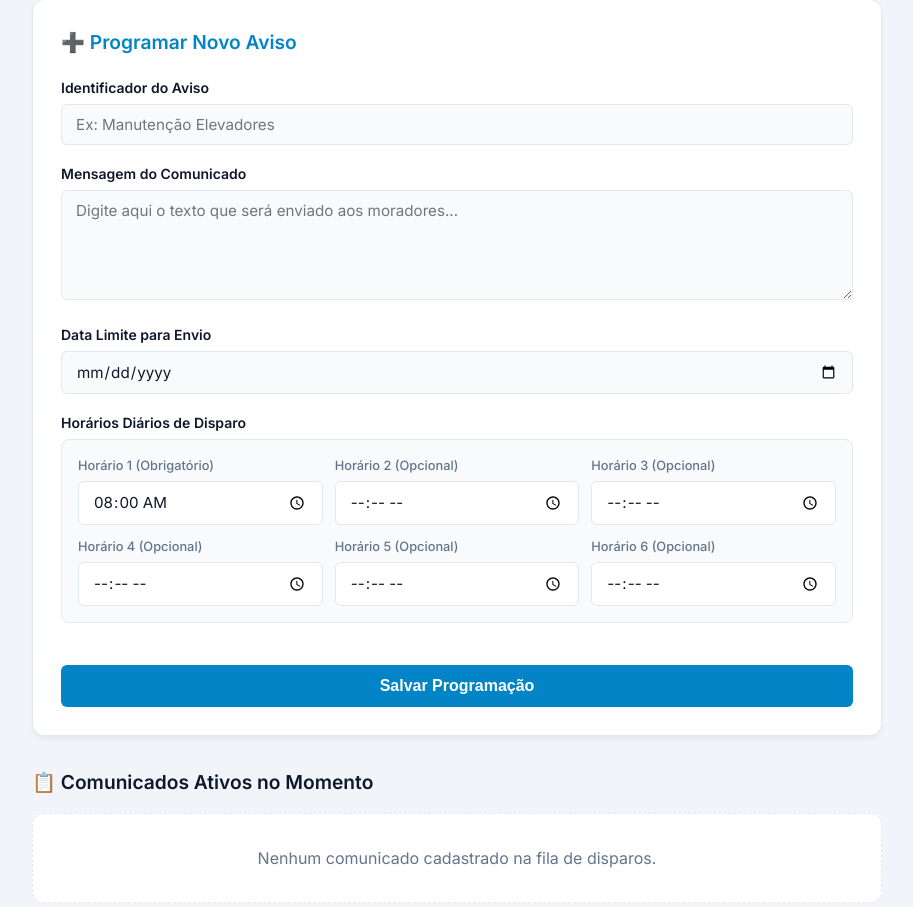
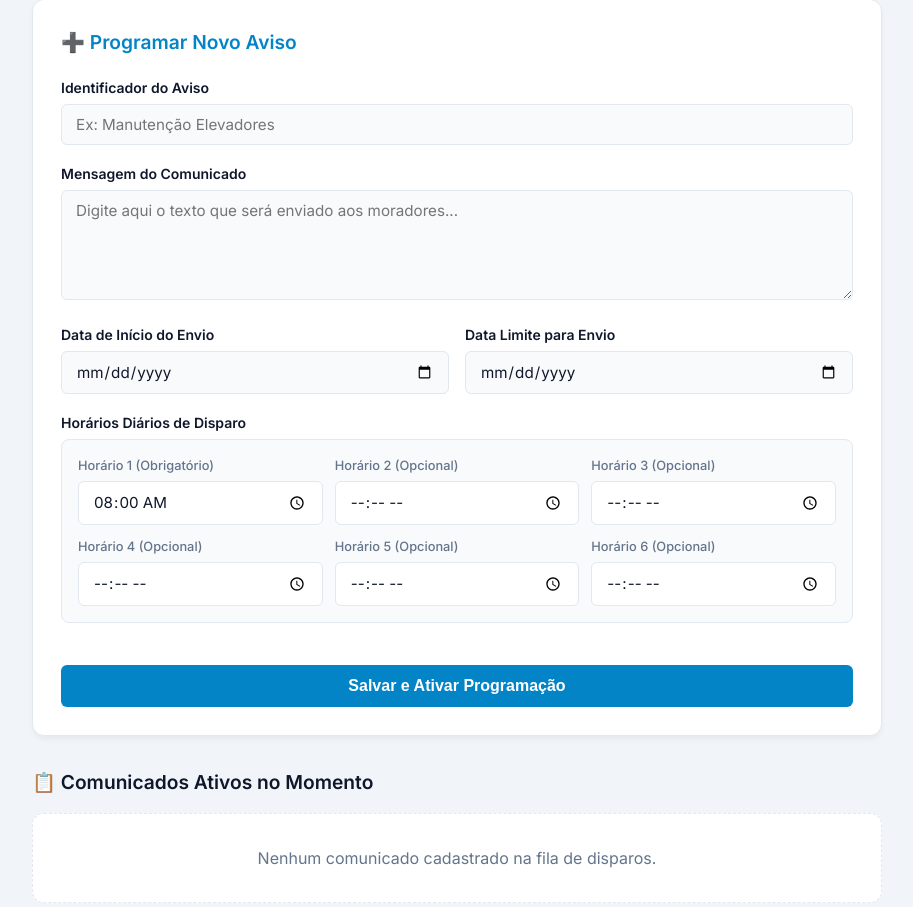
Before and after one commit to victorhadn/condominio_bot_jardins, a Flask app: page / in a window 1280 px wide. Shown: the part 397-1304 px from the top of the page, without its empty margins (183-1096 px from the left). Run offline with Flask 3, Linux system fonts and the light colour scheme.

Commit message:
Update index.html

```diff
--- a/templates/index.html
+++ b/templates/index.html
@@ -40,13 +40,13 @@
             margin: auto;
         }
 
-        /* Cabeçalho com Logo */
+        /* Cabeçalho */
         .header {
             background: var(--card-bg);
             padding: 30px;
             border-radius: 12px;
             text-align: center;
-            box-shadow: 0 4px 6px -1px rgba(0,0,0,0.05), 0 2px 4px -2px rgba(0,0,0,0.05);
+            box-shadow: 0 4px 6px -1px rgba(0,0,0,0.05);
             margin-bottom: 24px;
             border: 1px solid var(--border-color);
         }
@@ -128,6 +128,13 @@
             resize: vertical;
         }
 
+        /* Grade para Período de Datas */
+        .datas-grid {
+            display: grid;
+            grid-template-columns: repeat(auto-fit, minmax(200px, 1fr));
+            gap: 16px;
+        }
+
         /* Grade de Horários */
         .horarios-grid {
             display: grid;
@@ -149,7 +156,6 @@
             background: #ffffff;
         }
 
-        /* Botão principal */
         .btn-submit {
             background: var(--primary);
             color: white;
@@ -161,15 +167,11 @@
             cursor: pointer;
             width: 100%;
             margin-top: 24px;
-            transition: background 0.2s ease, transform 0.1s ease;
+            transition: background 0.2s ease;
         }
 
         .btn-submit:hover {
             background: var(--primary-hover);
-        }
-
-        .btn-submit:active {
-            transform: scale(0.99);
         }
 
         /* Seção de Avisos */
@@ -178,9 +180,6 @@
             font-weight: 600;
             color: var(--text-main);
             margin-bottom: 16px;
-            display: flex;
-            align-items: center;
-            gap: 8px;
         }
 
         .empty-state {
@@ -199,11 +198,6 @@
             margin-bottom: 16px;
             border: 1px solid var(--border-color);
             box-shadow: 0 2px 4px rgba(0,0,0,0.02);
-            transition: border-color 0.2s ease;
-        }
-
-        .aviso-card:hover {
-            border-color: #cbd5e1;
         }
 
         .aviso-header {
@@ -213,6 +207,8 @@
             margin-bottom: 12px;
             padding-bottom: 10px;
             border-bottom: 1px solid var(--border-color);
+            flex-wrap: wrap;
+            gap: 8px;
         }
 
         .aviso-id {
@@ -226,7 +222,7 @@
             color: #0369a1;
             font-size: 0.8rem;
             font-weight: 600;
-            padding: 4px 10px;
+            padding: 4px 12px;
             border-radius: 20px;
         }
 
@@ -269,9 +265,9 @@
 
     <div class="container">
 
-        <!-- Cabeçalho Institucional -->
+        <!-- Cabeçalho -->
         <header class="header">
-            <img src="{{ url_for('static', filename='logo.jpg') }}" alt="Logo Construtora Da Terra" class="logo">
+            <img src="{{ url_for('static', filename='logo.jpg') }}" alt="Logo Construtora Da Terra" class="logo" onerror="this.src='https://www.construtoradaterra.com.br/assets/site/uploads/tmp/logo-LOIAmR8WIFk7aq61546872154.jpg'">
             <h1>Jardins de Eunice Residence Club</h1>
             <p>Painel Integrado de Gestão de Comunicados para grupo do WhatsApp do Condomínio</p>
         </header>
@@ -291,9 +287,18 @@
                     <textarea id="mensagem" name="mensagem" required placeholder="Digite aqui o texto que será enviado aos moradores..."></textarea>
                 </div>
 
+                <!-- Período de Disparo (Início e Fim) -->
                 <div class="form-group">
-                    <label for="data_fim">Data Limite para Envio</label>
-                    <input type="date" id="data_fim" name="data_fim" required>
+                    <div class="datas-grid">
+                        <div>
+                            <label for="data_inicio">Data de Início do Envio</label>
+                            <input type="date" id="data_inicio" name="data_inicio" required>
+                        </div>
+                        <div>
+                            <label for="data_fim">Data Limite para Envio</label>
+                            <input type="date" id="data_fim" name="data_fim" required>
+                        </div>
+                    </div>
                 </div>
 
                 <div class="form-group">
@@ -326,7 +331,7 @@
                     </div>
                 </div>
 
-                <button type="submit" class="btn-submit">Salvar Programação</button>
+                <button type="submit" class="btn-submit">Salvar e Ativar Programação</button>
             </form>
         </section>
 
@@ -344,7 +349,14 @@
                 <div class="aviso-card">
                     <div class="aviso-header">
                         <span class="aviso-id">ID: {{ a.id }}</span>
-                        <span class="badge-date">Ativo até: {{ a.data_fim }}</span>
+                        <span class="badge-date">
+                            📅
+                            {% if a.data_inicio %}
+                                {{ a.data_inicio }} até {{ a.data_fim }}
+                            {% else %}
+                                Até {{ a.data_fim }}
+                            {% endif %}
+                        </span>
                     </div>
 
                     <div class="aviso-meta">
```
